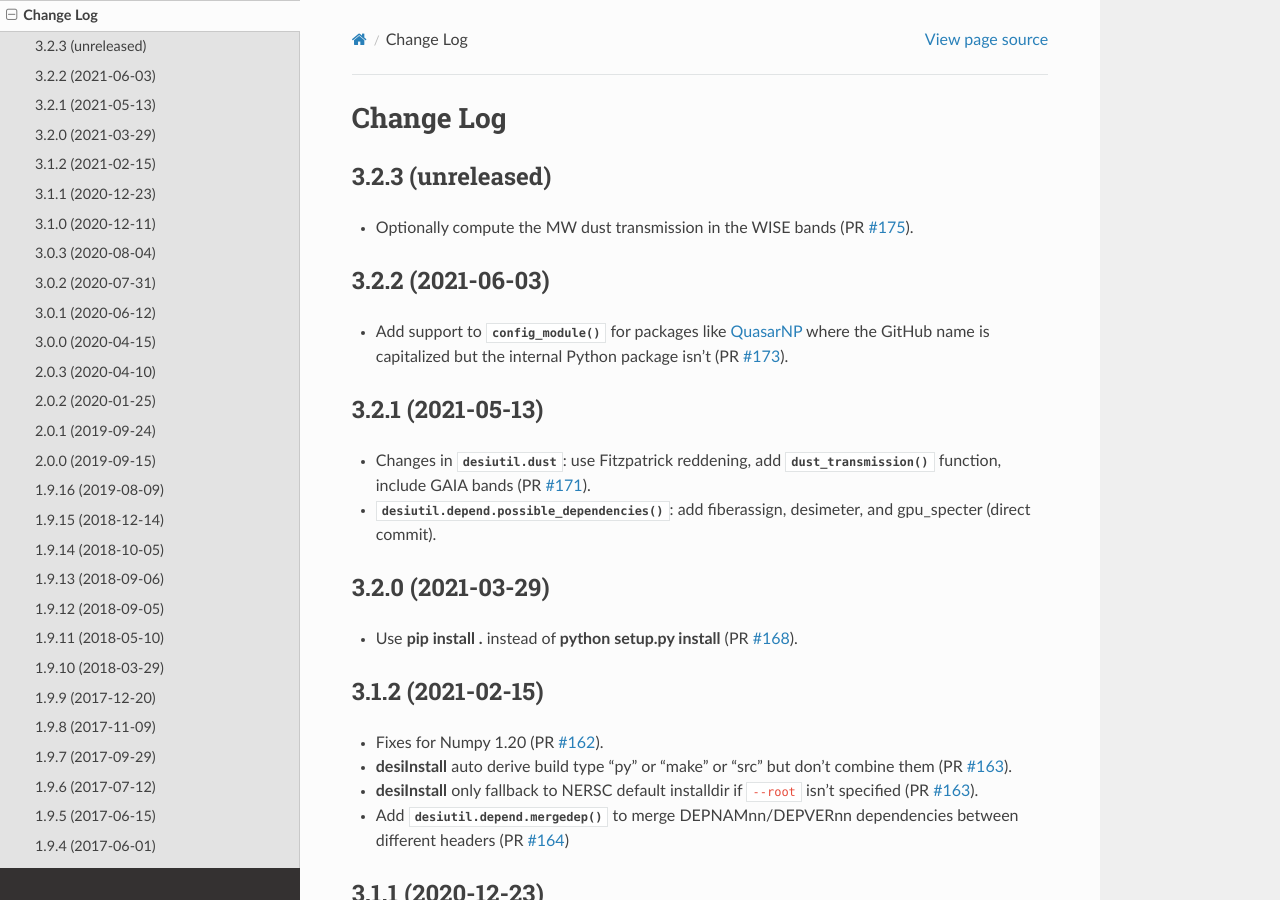
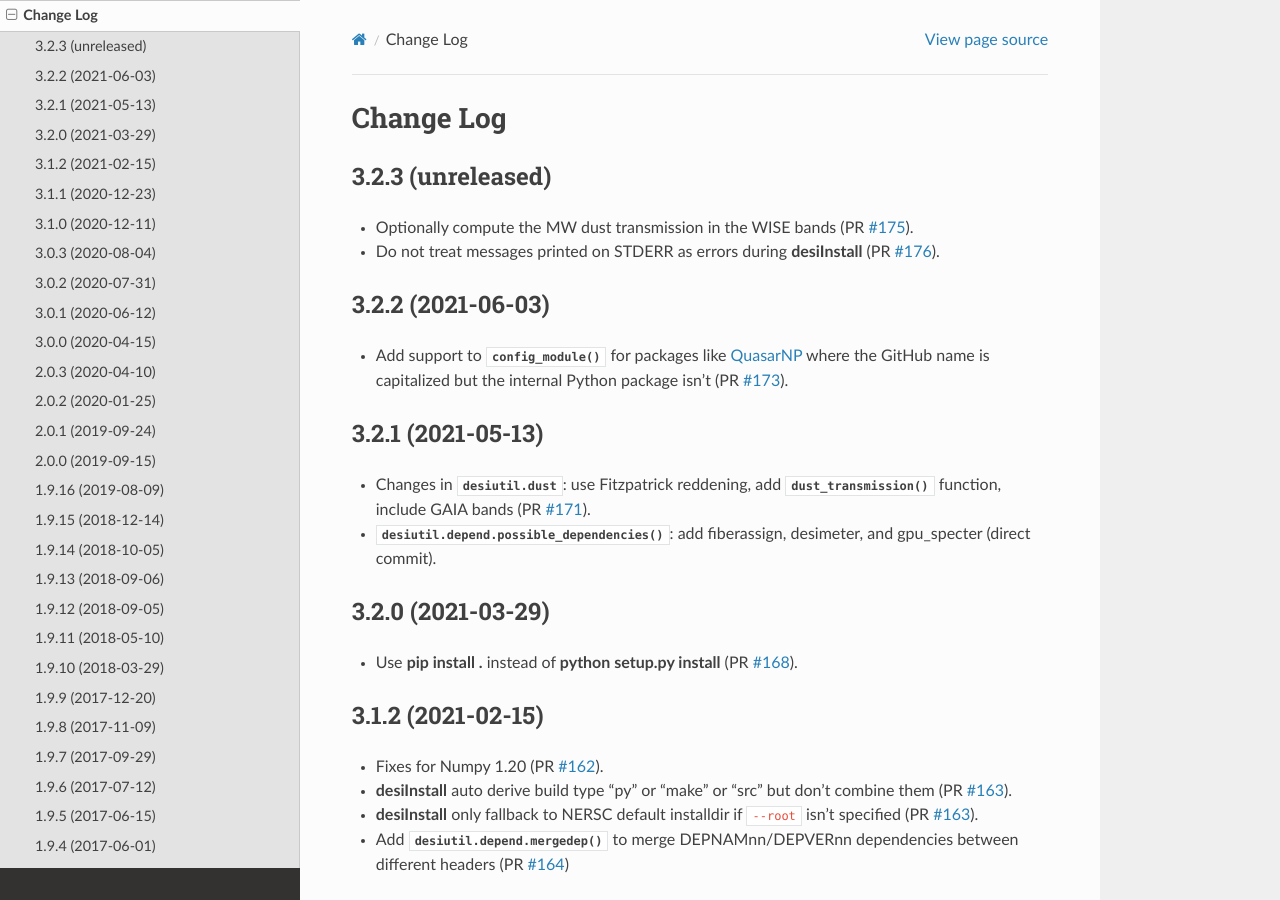
Before and after one commit to desihub/desiutil, a Sphinx documentation site: the page built from doc/changes.rst, in a window 1280 px wide and 900 px high. Built offline with Sphinx 7.4.7 and the Read the Docs theme 2.0.0, drawn with Linux system fonts in a browser that asks for light colours.

Commit message:
change log

```diff
--- a/doc/changes.rst
+++ b/doc/changes.rst
@@ -6,8 +6,11 @@ Change Log
 ------------------
 
 * Optionally compute the MW dust transmission in the WISE bands (PR `#175`_).
+* Do not treat messages printed on STDERR as errors during :command:`desiInstall` (PR `#176`_).
 
 .. _`#175`: https://github.com/desihub/desiutil/pull/175
+.. _`#176`: https://github.com/desihub/desiutil/pull/176
+
 
 3.2.2 (2021-06-03)
 ------------------
```
